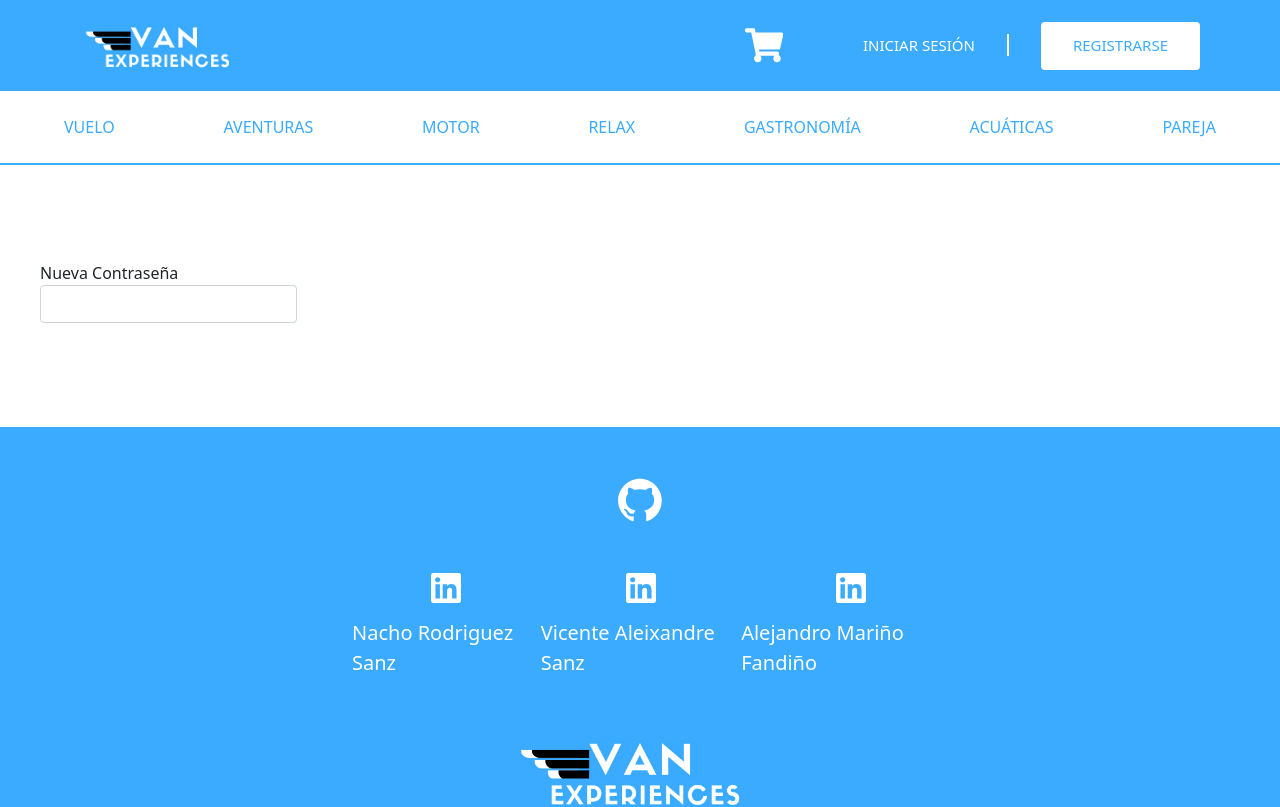
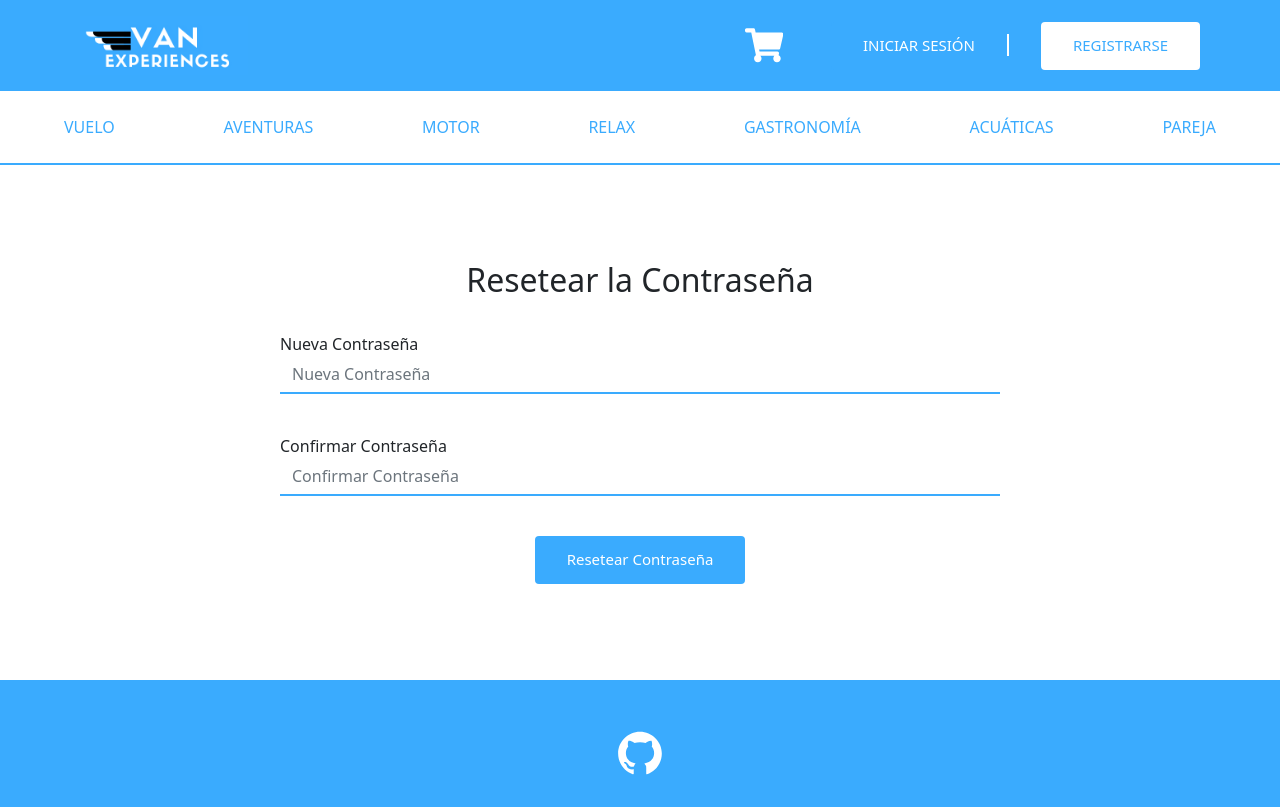
Before and after one commit to fatimaavila/experienciasCI, a React (Create React App) app in the folder frontend/: page /reset-pass in a window 1280 px wide. Shown: the top 807 px of the page. Built offline with nearby package versions, Linux system fonts and the light colour scheme.

Commit message:
Forgot Pass Fixed

```diff
--- a/frontend/src/components/ChangePassword/ChangePassword.js
+++ b/frontend/src/components/ChangePassword/ChangePassword.js
@@ -1,19 +1,85 @@
-import { Form } from "react-bootstrap";
-import StyledChangedPassword from "./StyledChangedPassword";
+import { Form } from 'react-bootstrap';
+import Button from '../button/Button';
+import StyledChangedPassword from './StyledChangedPassword';
+import { useState } from 'react';
+import { putAxios } from '../../axiosCalls.js';
+import { useLocation, useHistory } from 'react-router-dom';
 
 function ChangePassword() {
+  const [error, setError] = useState('');
+  const [pass, setPass] = useState('');
+  const [repeatPass, setRepeatPass] = useState('');
+
+  const { pathname } = useLocation();
+  const history = useHistory();
+
+  const recoverCode = pathname.split('/');
+
+  async function resetPass(e) {
+    try {
+      e.preventDefault();
+
+      const body = {
+        recoverCode: recoverCode[2],
+        newPassword: pass,
+      };
+
+      if (pass === repeatPass) {
+        await putAxios('http://localhost:8080/users/password/reset', body);
+        history.push('/');
+      }
+    } catch (error) {
+      setError(error.response.data.message);
+    }
+  }
+
+  console.log(recoverCode[2]);
+
   return (
     <StyledChangedPassword>
-            <Form>
+      <div className="resetPass_Box">
+        <h2>Resetear la Contraseña</h2>
+        <Form onSubmit={resetPass}>
           <Form.Group>
             <Form.Label>
               <span>Nueva Contraseña</span>
-                        <Form.Control type='password'/>
+              <Form.Control
+                type="password"
+                placeholder="Nueva Contraseña"
+                onChange={(e) => setPass(e.target.value)}
+              />
             </Form.Label>
           </Form.Group>
+          <Form.Group>
+            <Form.Label>
+              <span>Confirmar Contraseña</span>
+              <Form.Control
+                type="password"
+                placeholder="Confirmar Contraseña"
+                onChange={(e) => setRepeatPass(e.target.value)}
+              />
+            </Form.Label>
+          </Form.Group>
+          {error && <div className="errorForm">{error}</div>}
+          <Button
+            blue
+            type="submit"
+            onClickButton={() => {
+              if (pass === '') {
+                setError('Obligatorio completar los campos');
+              }
+
+              if (pass !== repeatPass) {
+                setError('Las contraseñas no coinciden');
+              }
+            }}
+          >
+            Resetear Contraseña
+          </Button>
         </Form>
+      </div>
     </StyledChangedPassword>
-    )
+  );
 }
 
 export default ChangePassword;
--- a/frontend/src/components/ChangePassword/StyledChangedPassword.js
+++ b/frontend/src/components/ChangePassword/StyledChangedPassword.js
@@ -1,8 +1,47 @@
-import styled from "styled-components";
+import styled from 'styled-components';
 
 const StyledChangedPassword = styled.div`
-    width: 1200px;
-    margin: 6rem auto;
+  width: 1200px;
+  margin: 6rem auto;
+  display: flex;
+  flex-direction: column;
+  align-items: center;
+
+  & .resetPass_Box {
+    display: flex;
+    flex-direction: column;
+    align-items: center;
+    width: 60%;
+
+    & form {
+      display: flex;
+      flex-direction: column;
+      gap: 2rem;
+      width: 100%;
+
+      & label {
+        width: 100%;
+      }
+
+      & input[type='password'] {
+        border: 0px;
+        border-radius: 0px;
+        border-bottom: 2px solid var(--color-cyan);
+      }
+
+      & button {
+        align-self: center;
+      }
+
+      & .errorForm {
+        background-color: var(--color-red);
+        color: var(--color-white);
+        padding: 0.5rem 1rem;
+        align-self: center;
+        border-radius: 0.3rem;
+      }
+    }
+  }
 `;
 
 export default StyledChangedPassword;
--- a/frontend/src/components/EmailRecoverPass/EmailRecoverPass.js
+++ b/frontend/src/components/EmailRecoverPass/EmailRecoverPass.js
@@ -1,60 +1,60 @@
-import { useState } from "react";
-import { Form } from "react-bootstrap";
-import { useHistory } from "react-router-dom";
-import { putAxios } from "../../axiosCalls";
-import Button from "../button/Button";
-import StyledEmailRecoverPass from "./StyledEmailRecoverPass";
+import { useState } from 'react';
+import { Form } from 'react-bootstrap';
+import { putAxios } from '../../axiosCalls';
+import Button from '../button/Button';
+import StyledEmailRecoverPass from './StyledEmailRecoverPass';
 
 function EmailRecoverPass() {
-
-    const [email,setEmail] = useState('');
-    const [error,setError] = useState('');
-
-    const history = useHistory();
+  const [email, setEmail] = useState('');
+  const [error, setError] = useState('');
+  const [content, setContent] = useState(true);
 
   const body = {
     email,
-    }
+  };
 
   async function recoverPass(e) {
     try {
-
       e.preventDefault();
 
-            const data = await putAxios('http://localhost:8080/users/password/recover',body);
+      await putAxios('http://localhost:8080/users/password/recover', body);
 
-            console.log(data);
-
-            if (error === 'Error enviando email') {
-                history.push({
-                  pathname: '/reset-pass',
-                  recoverCode: data,
-                });
-            }
-
+      setContent(!content);
     } catch (error) {
       setError(error.response.data.message);
     }
   }
 
-    console.log(email, error);
-
   return (
     <StyledEmailRecoverPass>
-            <div className='verifyEmail_Pass'>
+      <div className="verifyEmail_Pass">
+        {content && (
+          <>
             <h2>Introduce tu email</h2>
             <Form>
               <Form.Control
-                        type='email'
-                        placeholder='tuemail@email.com'
+                type="email"
+                placeholder="tuemail@email.com"
                 onChange={(e) => setEmail(e.target.value)}
               />
-                    {error && <div className='errorForm'>{error}</div>}
-                    <Button blue onClickButton={recoverPass}>Enviar</Button>
+              {error && <div className="errorForm">{error}</div>}
+              <Button blue onClickButton={recoverPass}>
+                Enviar
+              </Button>
             </Form>
+          </>
+        )}
+        {!content && (
+          <h2>
+            Se ha enviado un email de verificación a la cuenta de correo {email}{' '}
+            para poder recordar la contraseña. Por favor, haga click en el
+            enlace que se le proporciona en el correo electrónico para poder
+            cambiar la contraseña
+          </h2>
+        )}
       </div>
     </StyledEmailRecoverPass>
-    )
+  );
 }
 
 export default EmailRecoverPass;
--- a/frontend/src/components/LoginUser/LoginUser.js
+++ b/frontend/src/components/LoginUser/LoginUser.js
@@ -80,7 +80,11 @@ function LoginUser() {
                 />
               </Form.Label>
             </Form.Group>
-            <Link className="forgetPass" to="/recover-pass">
+            <Link
+              className="forgetPass"
+              to="/recover-pass"
+              onClick={() => setFormActivate(!formActivate)}
+            >
               Olvidaste tu contraseña?
             </Link>
             {error && <div className="errorForm">{error}</div>}
```
Also changed, not shown: 1 other file (tests, documents, lock files or other folders). Lines whose indentation alone changed are shown as unchanged.
